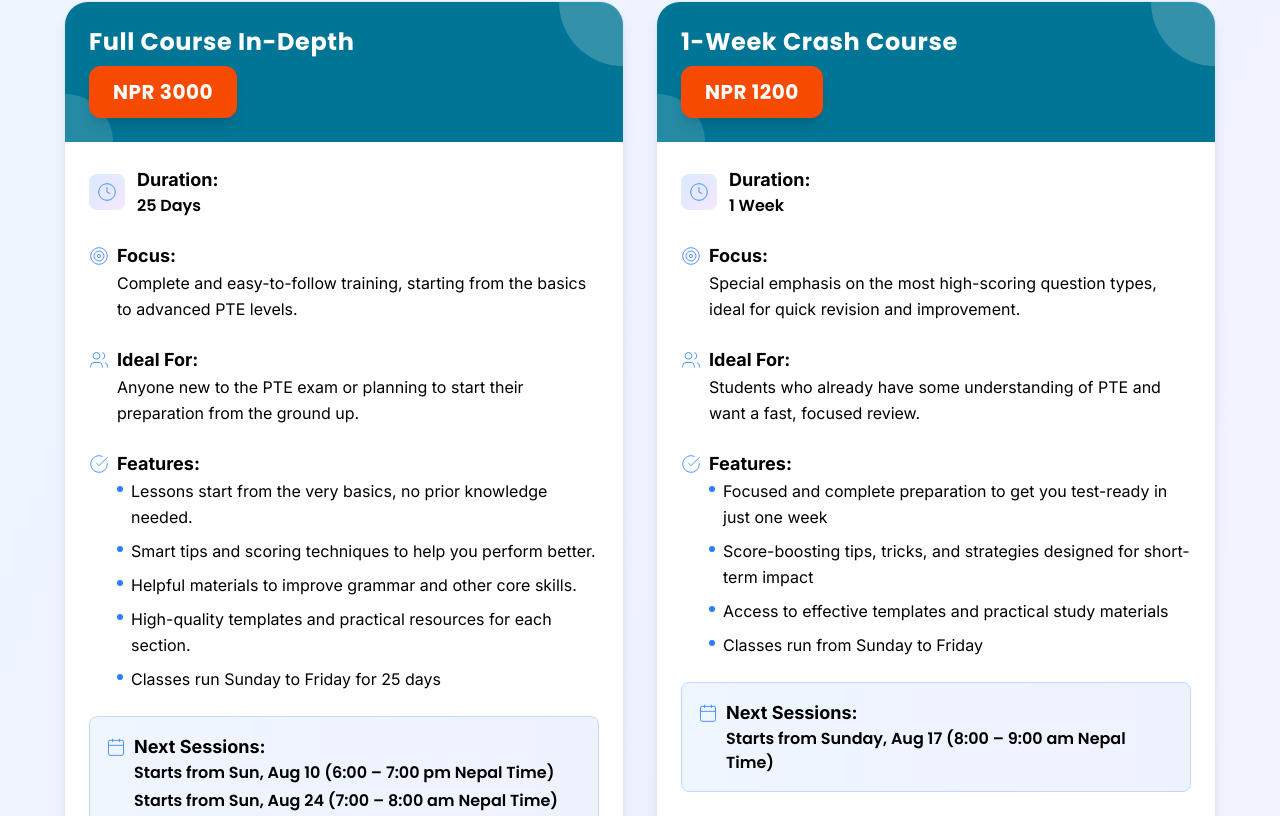
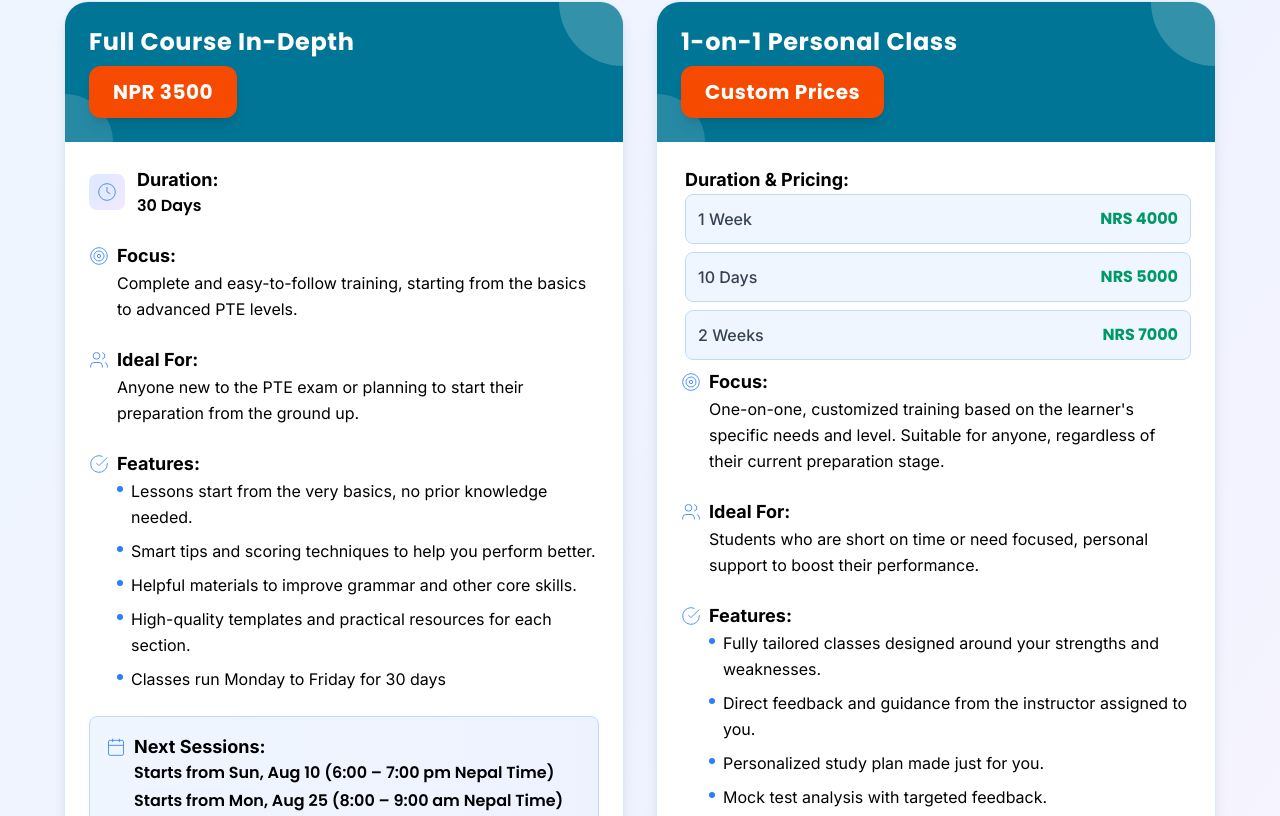
Before and after one commit to Gauravmahto187/AcePte, a React (Vite) app: page / in a window 1280 px wide. Shown: the part 304-1120 px from the top of the page. Built offline with nearby package versions, Linux system fonts and the light colour scheme.

Commit message:
New content

```diff
--- a/src/App.jsx
+++ b/src/App.jsx
@@ -15,8 +15,8 @@
   const cardData = [
     {
       title: "Full Course In-Depth",
-      price: "NPR 3000",
-      duration: "25 Days",
+      price: "NPR 3500",
+      duration: "30 Days",
       focus: "Complete and easy-to-follow training, starting from the basics to advanced PTE levels.",
       idealFor: "Anyone new to the PTE exam or planning to start their preparation from the ground up.",
       features: [
@@ -24,26 +24,26 @@
         "Smart tips and scoring techniques to help you perform better.",
         "Helpful materials to improve grammar and other core skills.",
         "High-quality templates and practical resources for each section.",
-        "Classes run Sunday to Friday for 25 days"
+        "Classes run Monday to Friday for 30 days"
       ],
-      nextSession: "Starts from Sun, Aug 10 (6:00 – 7:00 pm Nepal Time)\nStarts from Sun, Aug 24 (7:00 – 8:00 am Nepal Time)",
+      nextSession: "Starts from Sun, Aug 10 (6:00 – 7:00 pm Nepal Time)\nStarts from Mon, Aug 25 (8:00 – 9:00 am Nepal Time)",
       sessionType: "Full Course In-Depth"
     },
-    {
-      title: "1-Week Crash Course",
-      price: "NPR 1200",
-      duration: "1 Week",
-      focus: "Special emphasis on the most high-scoring question types, ideal for quick revision and improvement.",
-      idealFor: "Students who already have some understanding of PTE and want a fast, focused review.",
-      features: [
-        "Focused and complete preparation to get you test-ready in just one week",
-        "Score-boosting tips, tricks, and strategies designed for short-term impact",
-        "Access to effective templates and practical study materials",
-        "Classes run from Sunday to Friday"
-      ],
-      nextSession: "Starts from Sunday, Aug 17 (8:00 – 9:00 am Nepal Time)",
-      sessionType: "1-Week Crash Course"
-    },
+    // {
+    //   title: "1-Week Crash Course",
+    //   price: "NPR 1200",
+    //   duration: "1 Week",
+    //   focus: "Special emphasis on the most high-scoring question types, ideal for quick revision and improvement.",
+    //   idealFor: "Students who already have some understanding of PTE and want a fast, focused review.",
+    //   features: [
+    //     "Focused and complete preparation to get you test-ready in just one week",
+    //     "Score-boosting tips, tricks, and strategies designed for short-term impact",
+    //     "Access to effective templates and practical study materials",
+    //     "Classes run from Sunday to Friday"
+    //   ],
+    //   nextSession: "Starts from Sunday, Aug 17 (8:00 – 9:00 am Nepal Time)",
+    //   sessionType: "1-Week Crash Course"
+    // },
     {
       title: "1-on-1 Personal Class",
       price: "Custom Prices",
--- a/src/components/Card.jsx
+++ b/src/components/Card.jsx
@@ -154,7 +154,7 @@
           onClick={() => onBookMessage(sessionType)}
           className="w-full bg-cyan-700 hover:bg-cyan-900 text-white font-semibold py-3 px-6 rounded-lg shadow-md hover:shadow-blue-300/50 transform hover:scale-105 transition-all duration-300 flex items-center justify-center gap-2 group font-['Poppins']"
         >
-          Message To Book
+          Message On Whatsapp
           <svg className="w-4 h-4 group-hover:translate-x-1 transition-transform" fill="none" stroke="currentColor" viewBox="0 0 24 24">
             <line x1="5" y1="12" x2="19" y2="12"></line>
             <polyline points="12,5 19,12 12,19"></polyline>
```
